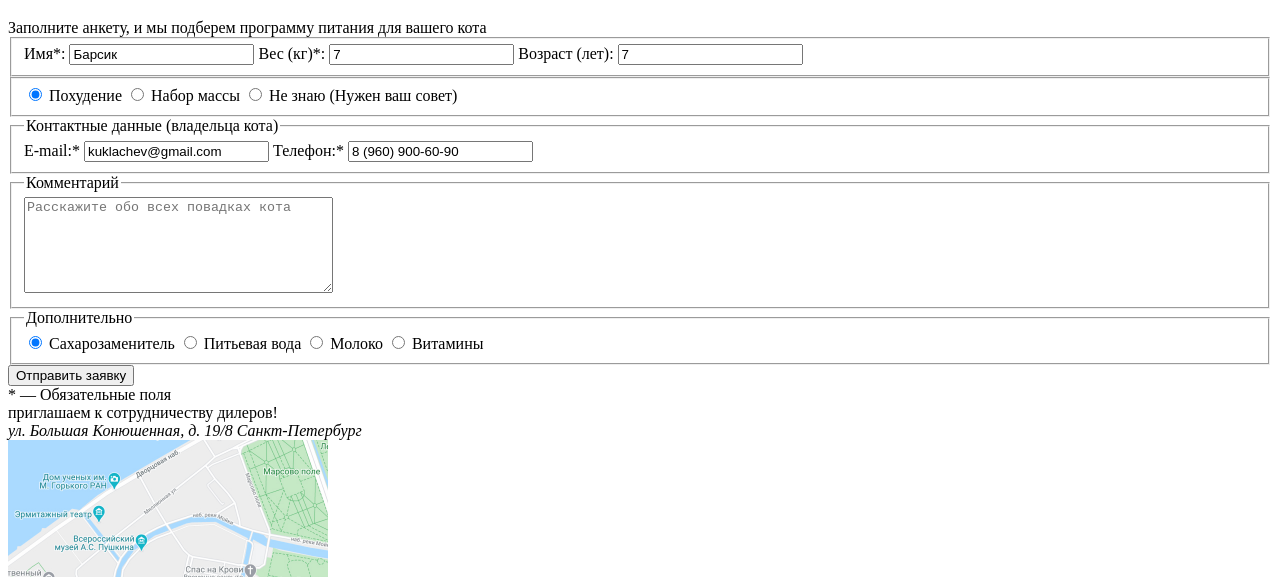
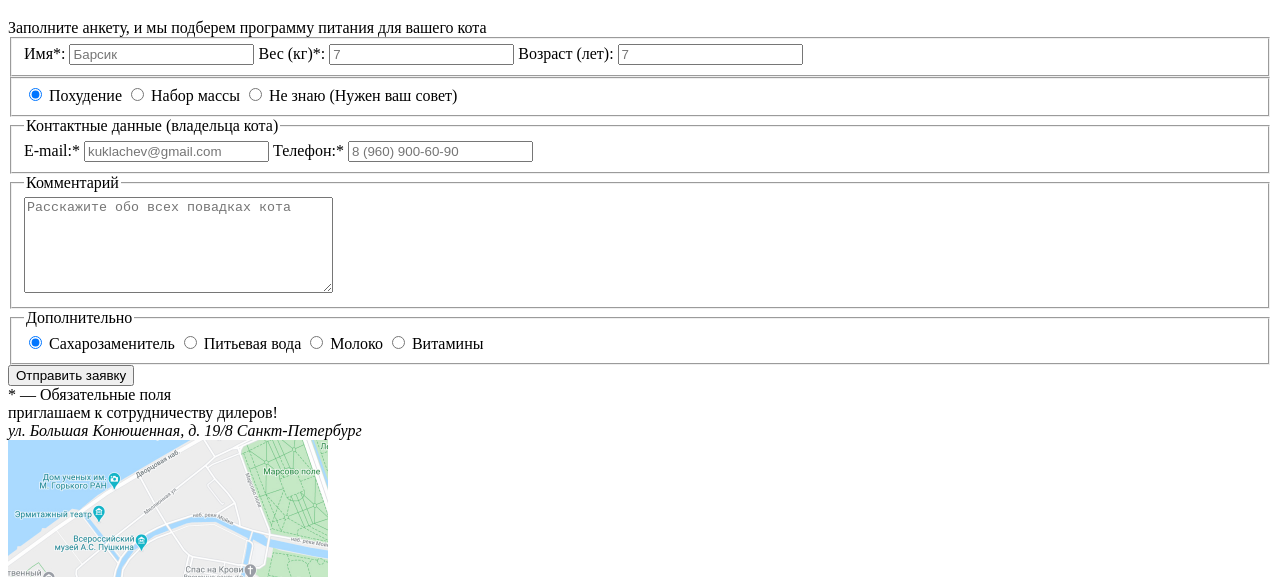
Before and after one commit to umewmew/1768023-cat-energy-25, a website: page source/program-form.html in a window 1280 px wide. Shown: the part 223-800 px from the top of the page. Drawn offline with Linux system fonts and the light colour scheme.

Commit message:
Верстка внутренних страниц. Правка формы

```diff
--- a/source/program-form.html
+++ b/source/program-form.html
@@ -46,15 +46,15 @@
       <form class="program-form" action="https://echo.htmlacademy.ru" method="get">
         <fieldset class="program-form__info information-cat">
           <label class="information-cat__label"> Имя*:
-            <input class="information-cat__field" type="text" name="name" required autocomplete="off" value="Барсик">
+            <input class="information-cat__field" type="text" name="name" required autocomplete="off" placeholder="Барсик">
           </label>
 
           <label class="information-cat__label"> Вес (кг)*:
-            <input class="information-cat__field" type="text" name="name" required autocomplete="off" value="7">
+            <input class="information-cat__field" type="text" name="name" required autocomplete="off" placeholder="7">
           </label>
 
           <label class="information-cat__label"> Возраст (лет):
-            <input class="information-cat__field" type="text" name="name"  autocomplete="off" value="7">
+            <input class="information-cat__field" type="text" name="name"  autocomplete="off" placeholder="7">
           </label>
         </fieldset>
 
@@ -73,11 +73,11 @@
         <legend class="information-owner__title">Контактные данные (владельца кота)</legend>
 
         <label class="information-owner__label">E-mail:*
-          <input class="information-owner__field" type="email" name="email" required value="kuklachev@gmail.com">
+          <input class="information-owner__field" type="email" name="email" required placeholder="kuklachev@gmail.com">
         </label>
 
         <label class="information-owner__label">Телефон:*
-          <input class="information-owner__field" type="tel" name="tel" required value="8 (960) 900-60-90">
+          <input class="information-owner__field" type="tel" name="tel" required placeholder="8 (960) 900-60-90">
         </label>
         </fieldset>
 
```
